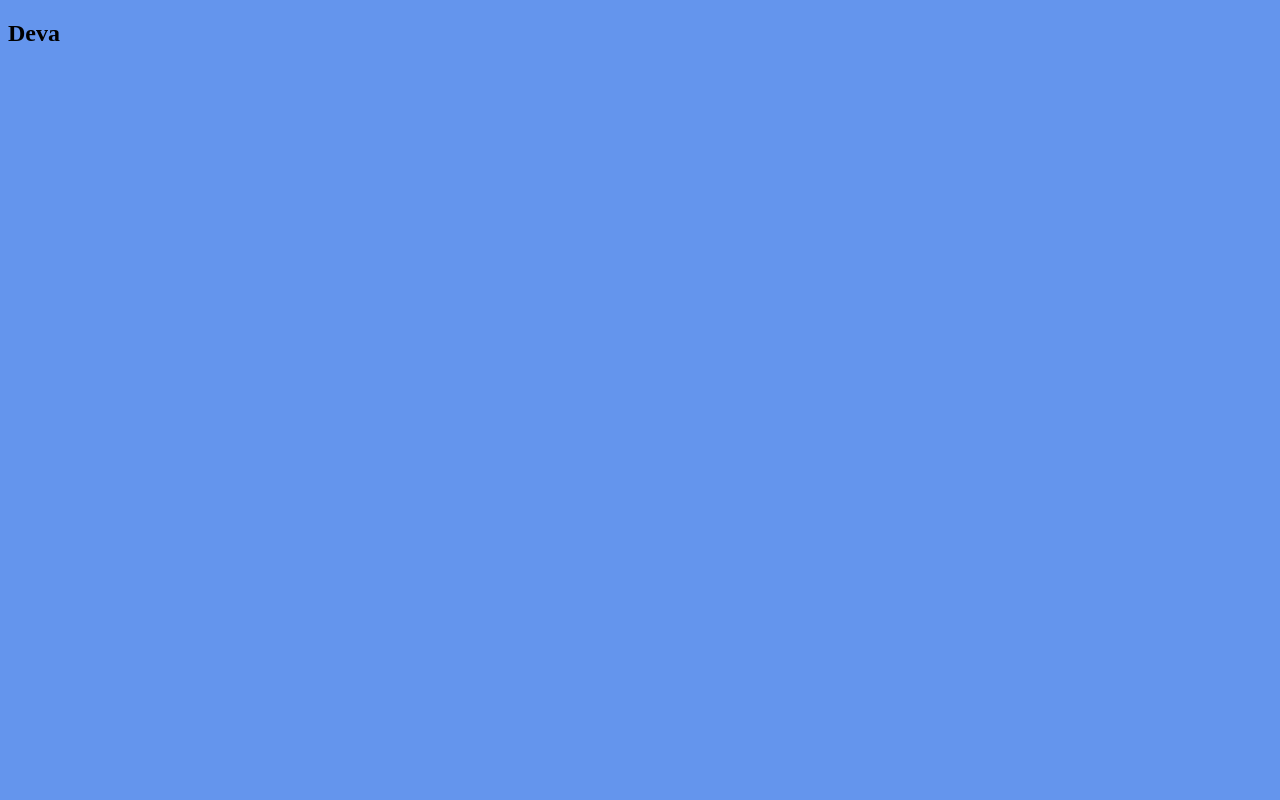
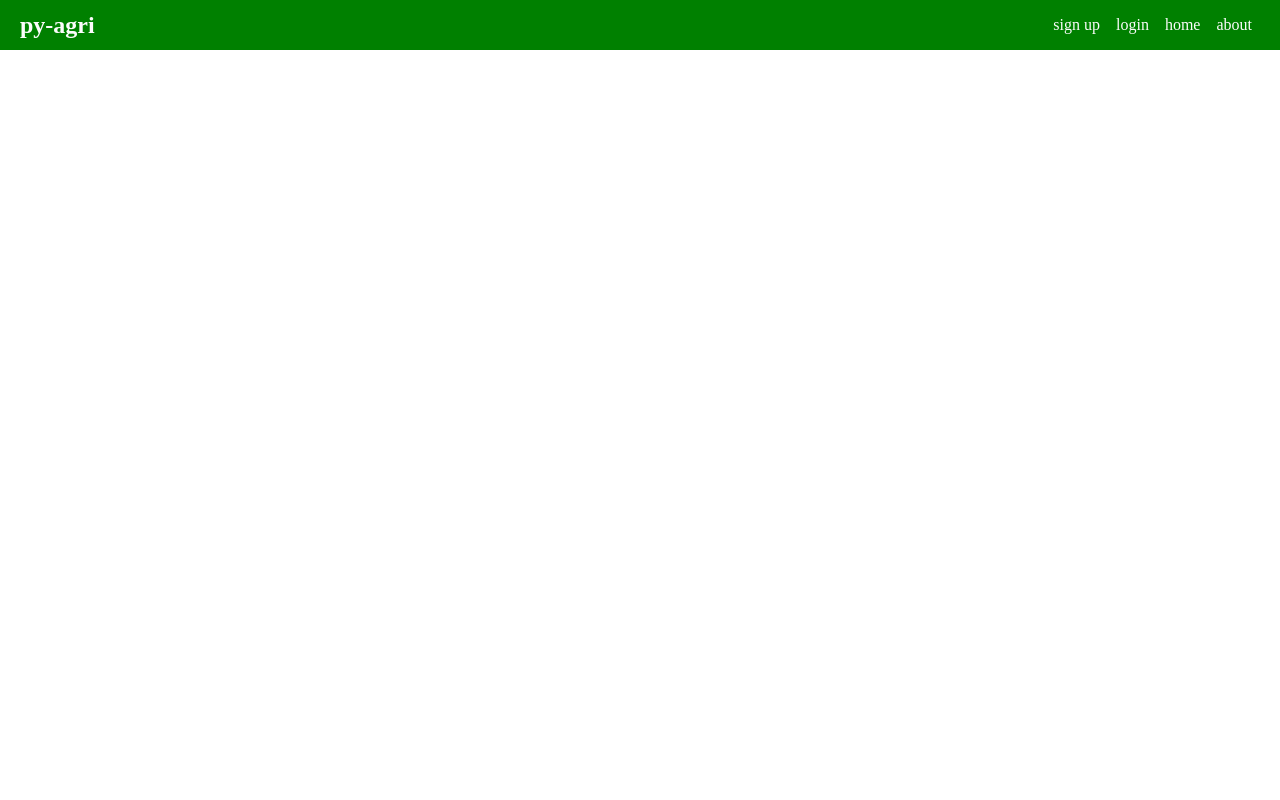
Before and after one commit to gdevakrishnan/py_agri, a Django app: page / in a window 1280 px wide. Before the commit the page is almost empty. Run offline with Django 4.2, Linux system fonts and the light colour scheme.

Commit message:
till nav bar all are successfull (next >> add url)

```diff
--- a/agri_app/static/css/style.css
+++ b/agri_app/static/css/style.css
@@ -1,3 +1,41 @@
+* {
+    margin: 0;
+    padding: 0;
+    box-sizing: border-box;
+    list-style-type: none;
+    text-decoration: none;
+}
+
 body {
-    background-color: cornflowerblue;
+    width: 100vw;
+    height: 100vh;
 }
+
+/* Nav bar */
+nav {
+    width: 100%;
+    height:50px;
+    padding: 0px 20px;
+    background-color: green;
+    display: flex;
+    justify-content: space-between;
+    align-items: center;
+}
+
+nav .logo {
+    color: #fcfcfc;
+}
+
+nav ul {
+    display: flex;
+    height: 100%;
+    line-height: 50px;
+}
+
+nav ul li {
+    padding: 0px 8px;
+}
+
+nav ul li a {
+    color: #fcfcfc;
+}
--- a/agri_app/templates/template.html
+++ b/agri_app/templates/template.html
@@ -8,6 +8,42 @@
     <title>Document</title>
   </head>
   <body>
-    <h2>Deva</h2>
+    {% comment %}
+    <header>
+      <nav>
+        <ul>
+          <div class="about">
+            <li><a href="#">about</a></li>
+          </div>
+          {% if request.user.is_authenticated %}
+          <div class="signup_login">
+            <li><a href="{% url 'logout' %}">Logout</a></li>
+          </div>
+          {% else %}
+          <div class="signup_login">
+            <li><a href="{% url 'signup' %}">sign up</a></li>
+            <li><a href="{% url 'login' %}">login</a></li>
+          </div>
+          {% endif%}
+        </ul>
+      </nav>
+    </header>
+    {% endcomment %}
+
+    <header>
+      <nav>
+        <h2 class="logo">py-agri</h2>
+        <ul>
+            <li><a href="#">sign up</a></li>
+            <li><a href="#">login</a></li>
+            <li><a href="#">home</a></li>
+            <li><a href="#">about</a></li>
+            {% comment %} <li><a href="#">Logout</a></li> {% endcomment %}
+        </ul>
+      </nav>
+    </header>
+
+
+
   </body>
 </html>
```
